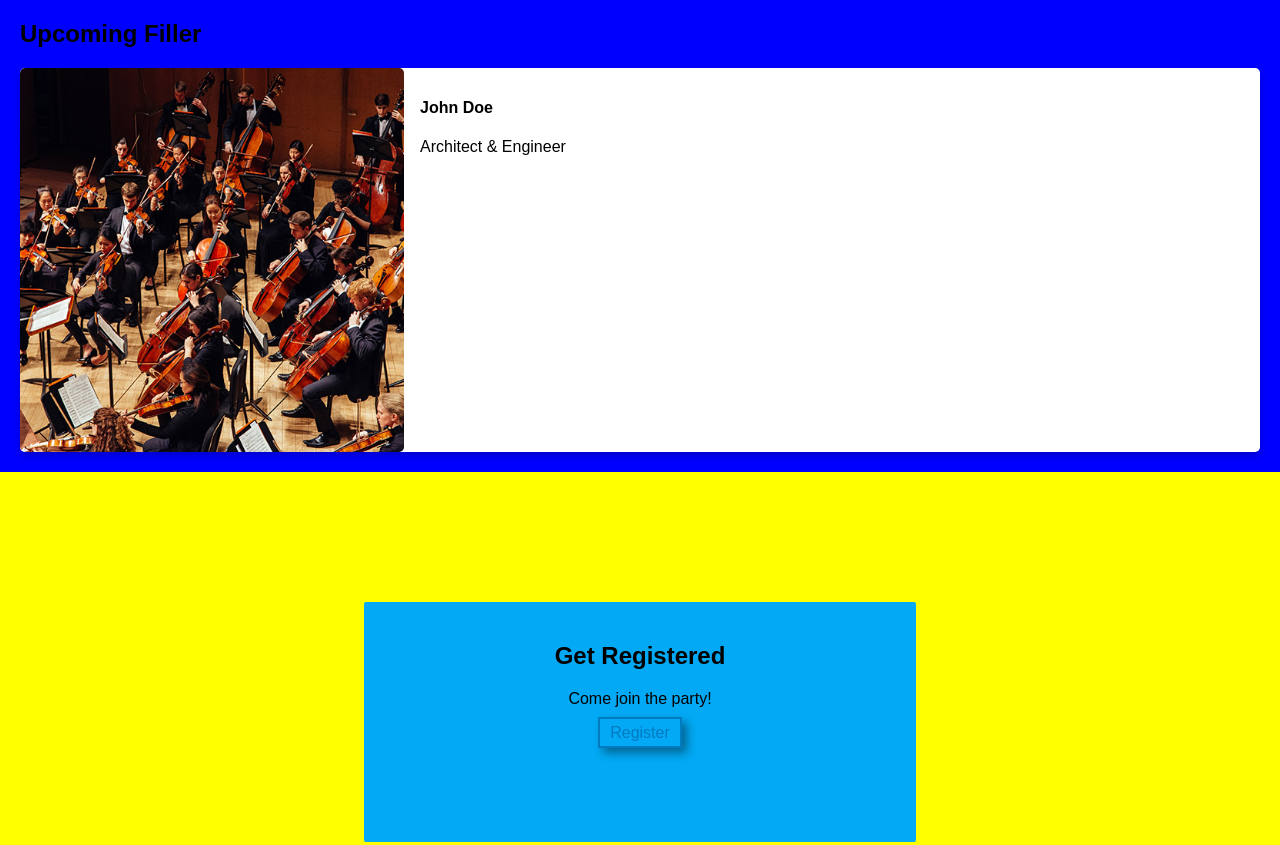
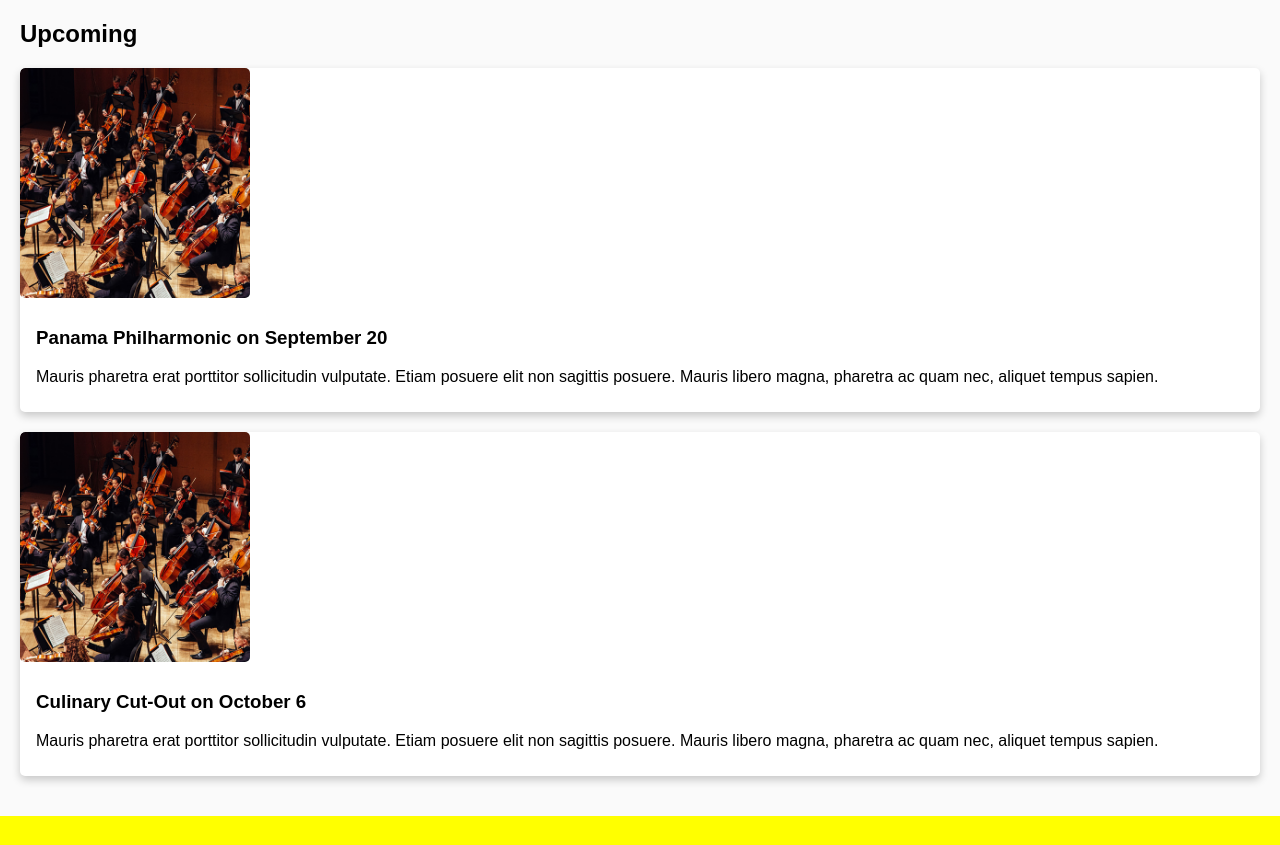
Before and after one commit to superTyDev/tsawebmaster, a website: page examples/index.html in a window 1280 px wide. Shown: the part 1320-2165 px from the top of the page. Drawn offline with Linux system fonts and the light colour scheme; a web font is replaced by a local one.

Commit message:
Update index.html

```diff
--- a/examples/index.html
+++ b/examples/index.html
@@ -129,7 +129,7 @@
 				width: auto;
 				margin-top: -22px;
 				padding: 16px;
-				color: white;
+				color: #ffffff88;
 				font-weight: bold;
 				font-size: 18px;
 				transition: 0.6s ease;
@@ -146,7 +146,8 @@
 			/* On hover, add a black background color with a little bit see-through */
 			.slideshow .prev:hover,
 			.slideshow .next:hover {
-				background-color: rgba(0, 0, 0, 0.8);
+			 color: white;
+				background-color: rgba(0, 0, 0, 0.5);
 			}
 
 			/* Caption text */
@@ -263,7 +264,6 @@
 			}
 
 			.upcoming {
-				background-color: blue;
 				padding: 20px;
 			}
 
@@ -274,13 +274,14 @@
   border-radius: 5px;
   background-color: white;
   overflow: auto;
+  margin: 20px 0;
 }
 
 .card img {
 float: left;
 border-radius: 5px;
-height: 30vw;
-width: 30vw;
+height: max(18vw, 18vh);
+width: max(18vw, 18vh);
 object-fit: cover;
 overflow: auto;
 }
@@ -294,6 +295,8 @@ overflow: auto;
 .container {
   padding: 10px 16px;
   float: left;
+  box-sizing: border-box;
+  width: 100%;
 }
 
 			.register {
@@ -399,6 +402,12 @@ overflow: auto;
 					width: 100vw;
 					border-radius: 0;
 				}
+
+				.card img {
+								width: 100%;
+				}
+
+				.card container {}
 
 				/* Makes a one column layout instead of a two-column layout for footer */
 				footer .left,
@@ -553,7 +562,7 @@ overflow: auto;
 			</div>
 			<div class="about">
 				<div class="parallax">
-					<h1 class="text">Prism at George Jenkins</h1>
+					<h1 class="text">Prism Concerts</h1>
 					<p>
 						Curabitur eget dapibus dolor. Suspendisse placerat turpis in erat
 						pretium tempor. Mauris pharetra erat porttitor sollicitudin
@@ -563,12 +572,23 @@ overflow: auto;
 				</div>
 			</div>
 			<div class="upcoming">
-							<h2>Upcoming Filler</h2>
+							<h2>Upcoming</h2>
 							<div class="card">
   <img src="assets/orchestra.jpg" alt="Avatar">
   <div class="container">
-    <h4><b>John Doe</b></h4>
-    <p>Architect & Engineer</p>
+    <h3><b>Panama Philharmonic on September 20</b></h3>
+    <p>Mauris pharetra erat porttitor sollicitudin
+						vulputate. Etiam posuere elit non sagittis posuere. Mauris libero
+						magna, pharetra ac quam nec, aliquet tempus sapien.</p>
+  </div>
+</div>
+<div class="card">
+  <img src="assets/orchestra.jpg" alt="Avatar">
+  <div class="container">
+    <h3><b>Culinary Cut-Out on October 6</b></h3>
+    <p>Mauris pharetra erat porttitor sollicitudin
+						vulputate. Etiam posuere elit non sagittis posuere. Mauris libero
+						magna, pharetra ac quam nec, aliquet tempus sapien.</p>
   </div>
 </div>
 			</div>
```
